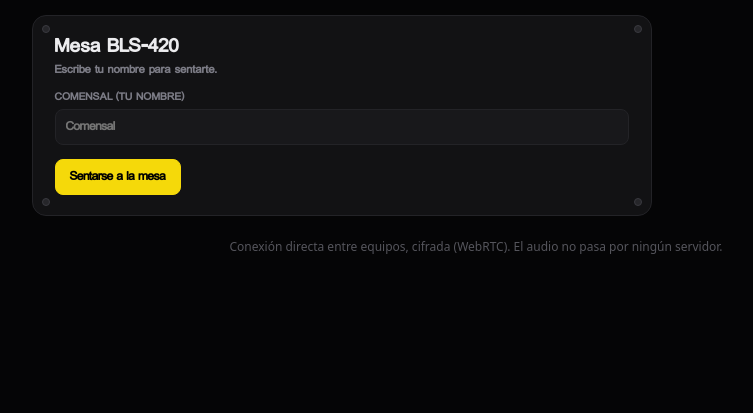
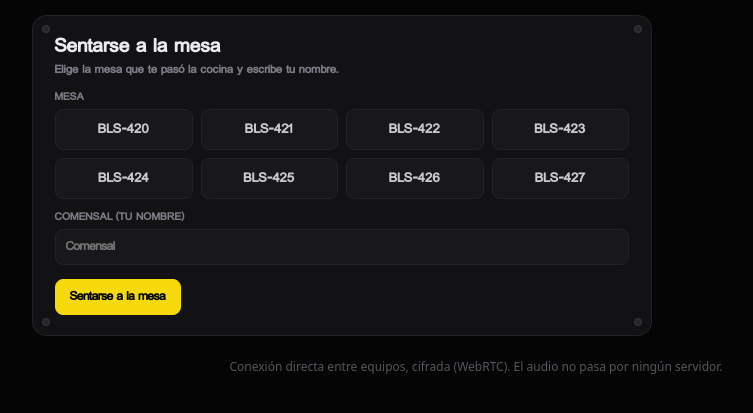
Before and after one commit to HEYBLESS/HEY, a plain HTML site: page index.html in a window 1280 px wide. Shown: the part 59-472 px from the top of the page, without its empty margins (164-917 px from the left). Drawn offline with Linux system fonts and the light colour scheme.

Commit message:
Add files via upload

```diff
--- a/index.html
+++ b/index.html
@@ -103,6 +103,11 @@ details li b{color:var(--text);font-weight:600}
 .code5{display:grid;grid-template-columns:repeat(5,1fr);gap:8px}
 .code5 input{text-align:center;font-size:28px;padding:10px 0;text-transform:uppercase;letter-spacing:0}
 .code5 input:focus{outline:none;border-color:var(--acc)}
+.mesas{display:grid;grid-template-columns:repeat(4,1fr);gap:8px}
+.mesaBtn{background:var(--steel2);color:#c9c9cf;border:1px solid var(--line);border-radius:8px;padding:11px 0;font:inherit;font-size:15px;letter-spacing:.06em;cursor:pointer}
+.mesaBtn:hover{border-color:#3a3a40}
+.mesaBtn.on{background:var(--acc);border-color:var(--acc);color:#000}
+@media (max-width:420px){.mesas{grid-template-columns:repeat(2,1fr)}}
 .foot{text-align:center;font-size:12px;color:var(--dim);margin-top:22px;font-family:system-ui,-apple-system,Segoe UI,sans-serif}
 @media (max-width:620px){.state{font-size:30px}.handle{margin:0 24px 10px}.oven{padding:16px 14px}.knob{width:110px}.kw{width:110px}.kn{left:31px}.spec{margin-left:0;width:100%}}
 </style>
@@ -116,8 +121,9 @@ details li b{color:var(--text);font-weight:600}
 <section id="rx">
   <div class="oven seat" id="rxSeat">
     <span class="bolt b1"></span><span class="bolt b2"></span><span class="bolt b3"></span><span class="bolt b4"></span>
-    <div style="font-size:22px;letter-spacing:.04em;margin-bottom:4px">Mesa <span id="seatMesa">BLS-420</span></div>
-    <div class="sub" style="margin-bottom:14px">Escribe tu nombre para sentarte.</div>
+    <div style="font-size:22px;letter-spacing:.04em;margin-bottom:4px">Sentarse a la mesa</div>
+    <div class="sub" style="margin-bottom:14px">Elige la mesa que te pasó la cocina y escribe tu nombre.</div>
+    <div class="f" style="margin-bottom:12px"><label>MESA</label><div class="mesas" id="mesas"></div></div>
     <div class="f"><label for="nameIn">COMENSAL (TU NOMBRE)</label><input id="nameIn" type="text" maxlength="24" placeholder="Comensal"></div>
     <div style="margin-top:14px"><button class="btn pri" id="rxStart">Sentarse a la mesa</button></div>
     <div id="rxMsg"></div>
@@ -346,8 +352,18 @@ function makeMeters(el, ch) {
 
 
 /* ================= SALA ================= */
-const MESA = (() => { const h = decodeURIComponent(location.hash.replace('#', '')).toUpperCase(); return /^[A-Z0-9-]{3,20}$/.test(h) ? h : 'BLS-420'; })();
-$('seatMesa').textContent = MESA; $('rxCode').textContent = MESA;
+const MESAS = Array.from({ length: 8 }, (_, i) => 'BLS-' + (420 + i));
+let MESA = (() => { const h = decodeURIComponent(location.hash.replace('#', '')).toUpperCase(); return /^[A-Z0-9-]{3,20}$/.test(h) ? h : null; })();
+function renderMesas() {
+  const list = MESA && !MESAS.includes(MESA) ? MESAS.concat([MESA]) : MESAS;
+  $('mesas').innerHTML = list.map(m => `<button type="button" class="mesaBtn${m === MESA ? ' on' : ''}" data-m="${m}">${m}</button>`).join('');
+  $('mesas').querySelectorAll('.mesaBtn').forEach(b => b.onclick = () => {
+    MESA = b.dataset.m; renderMesas(); msg($('rxMsg'), '');
+    try { history.replaceState(null, '', location.pathname + location.search + '#' + MESA); } catch (e) {}
+  });
+}
+renderMesas();
+window.addEventListener('hashchange', () => { const h = location.hash.replace('#', '').toUpperCase(); if (/^[A-Z0-9-]{3,20}$/.test(h) && h !== MESA && !RX.want) { MESA = h; renderMesas(); } });
 const RX = { peer: null, conn: null, ctx: null, ctx0: null, node: null, gain: null, cfg: null, meters: null, want: false,
   expect: -1, lost: 0, bytes: 0, lastBytes: 0, rtt: null, lvl: null, under: 0, lastUnder: 0, target: 80, rec: null, recvLog: new Map(), retry: 0, t0: 0, closed: false };
 if (DEBUG) window.__RX = RX;
@@ -360,6 +376,8 @@ $('nameIn').onkeydown = e => { if (e.key === 'Enter') startRx(); };
 $('rxStart').onclick = startRx;
 
 function startRx() {
+  if (!MESA) { msg($('rxMsg'), 'Elige una mesa primero.', 'err'); return; }
+  $('rxCode').textContent = MESA;
   try { localStorage.setItem('hey-name', $('nameIn').value); } catch (e) {}
   msg($('rxMsg'), ''); msg($('rxMsg2'), '');
   RX.want = true; RX.retry = 0; RX.closed = false; RX.target = 80; RX.lastUnder = 0;
--- a/sw.js
+++ b/sw.js
@@ -1,5 +1,5 @@
 // HEY! service worker: red primero (siempre la última versión), caché si no hay internet
-const C = 'hey-v3';
+const C = 'hey-v4';
 const FILES = ['./', 'index.html', 'manifest.webmanifest', 'favicon.png', 'icon-192.png', 'icon-512.png', 'apple-touch-icon.png'];
 self.addEventListener('install', e => { e.waitUntil(caches.open(C).then(c => c.addAll(FILES)).then(() => self.skipWaiting())); });
 self.addEventListener('activate', e => { e.waitUntil(caches.keys().then(ks => Promise.all(ks.filter(k => k !== C).map(k => caches.delete(k)))).then(() => self.clients.claim())); });
```
